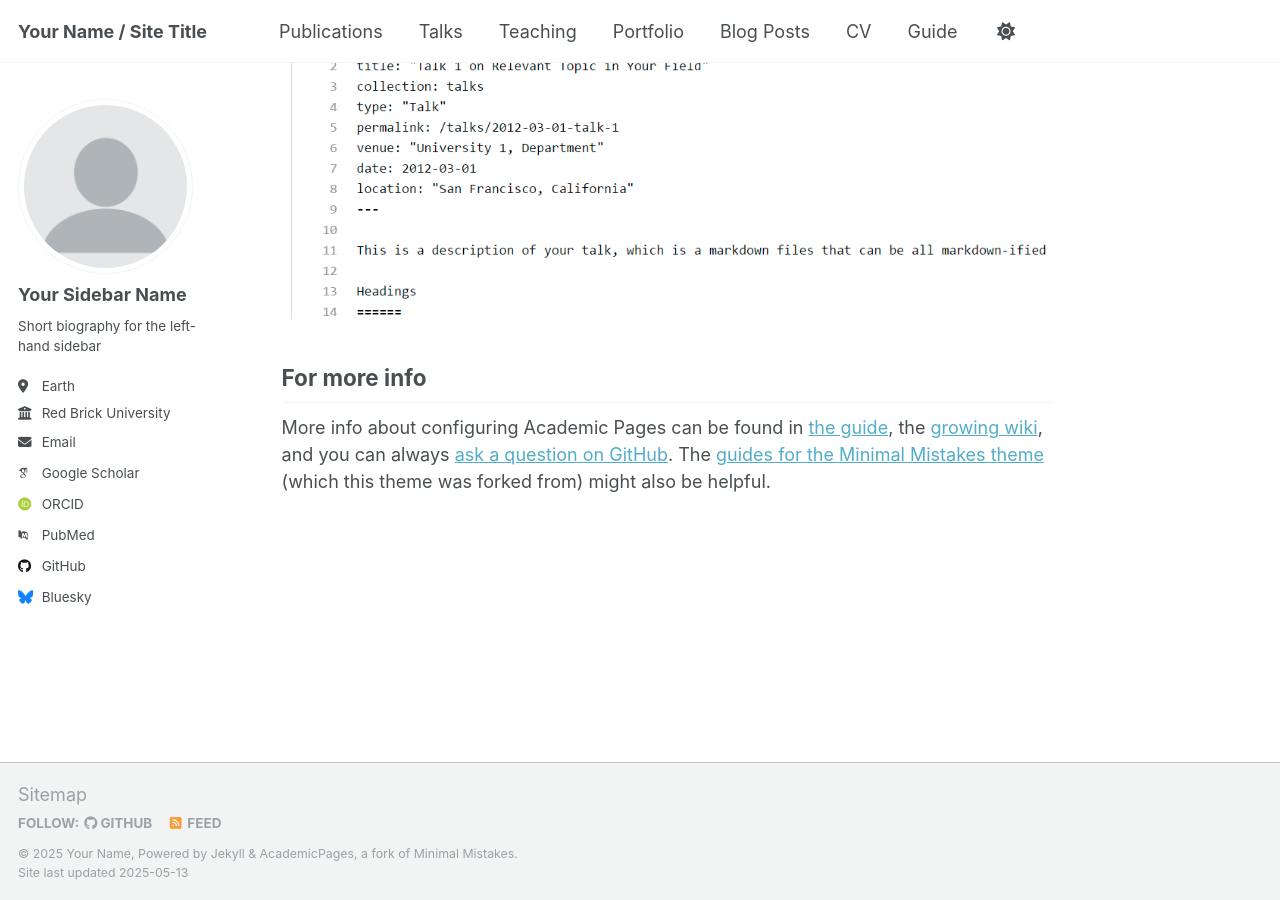
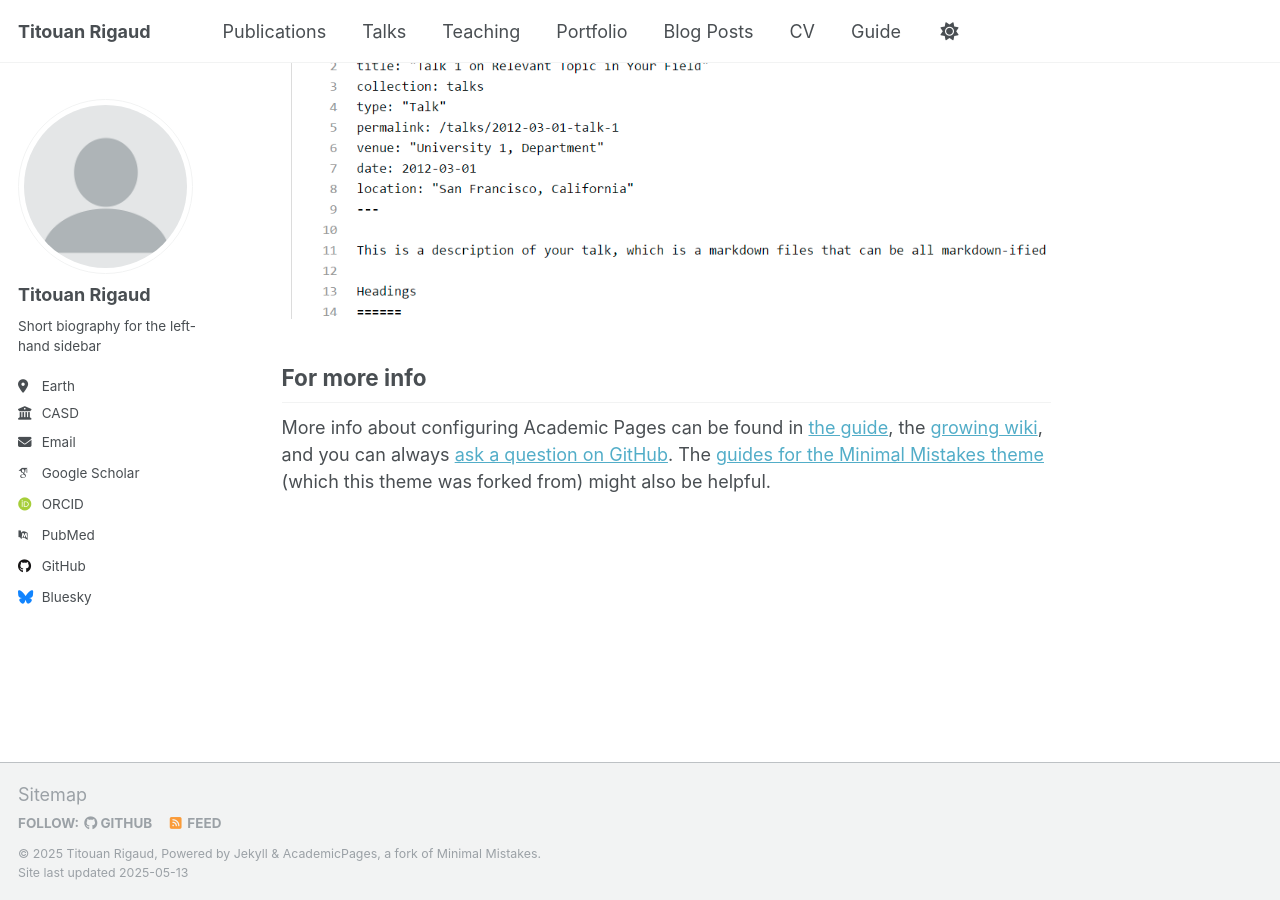
Before and after one commit to profSorbus/profsorbus.github.io, a Jekyll site: the page built from _pages/about.md, in a window 1280 px wide and 900 px high, scrolled down 2636 px. Built offline with Jekyll 4.4.1, drawn with Linux system fonts in a browser that asks for light colours; some web fonts are replaced.

Commit message:
first modification to conf

```diff
--- a/_config.yml
+++ b/_config.yml
@@ -9,13 +9,13 @@
 # Basic Site Settings
 locale                   : "en-US"
 site_theme               : "default"
-title                    : "Your Name / Site Title"
+title                    : "Titouan Rigaud"
 title_separator          : "-"
-name                     : &name "Your Name"
+name                     : &name "Titouan Rigaud"
 description              : &description "personal description"
-url                      : https://academicpages.github.io # the base hostname & protocol for your site e.g. "https://[your GitHub username].github.io" or if you already have some other page hosted on Github then use "https://[your GitHub username].github.io/[Your Repo Name]"
+url                      : https://profsorbus.github.io # the base hostname & protocol for your site e.g. "https://[your GitHub username].github.io" or if you already have some other page hosted on Github then use "https://[your GitHub username].github.io/[Your Repo Name]"
 baseurl                  : "" # the subpath of your site, e.g. "/blog"
-repository               : "academicpages/academicpages.github.io"
+repository               : "profSorbus/profsorbus.github.io"
 
 # Site Author - The following control what appear as part of the author content on the side bar.
 #               If a field is blank the icon and link will not appear, otherwise it will be shown.
@@ -23,13 +23,13 @@ repository               : "academicpages/academicpages.github.io"
 author:
   # Biographic information
   avatar           : "profile.png"
-  name             : "Your Sidebar Name"
+  name             : "Titouan Rigaud"
   pronouns         : # example: "she/her"
   bio              : "Short biography for the left-hand sidebar"
   location         : "Earth"
-  employer         : "Red Brick University"
+  employer         : "CASD"
   uri              : # URL
-  email            : "none@example.org"
+  email            : "titouan.rigaud@casd.eu"
 
   # Academic websites
   academia         : # URL
@@ -46,7 +46,7 @@ author:
   bitbucket        : # Username - Update with your username on the site
   codepen          : # Username
   dribbble         : # Username
-  github           : "academicpages"
+  github           : "profSorbus"
   kaggle           : # Username
   stackoverflow    : # User number or user number and name (i.e., use "1" or "1/jeff-atwood")
 
```
